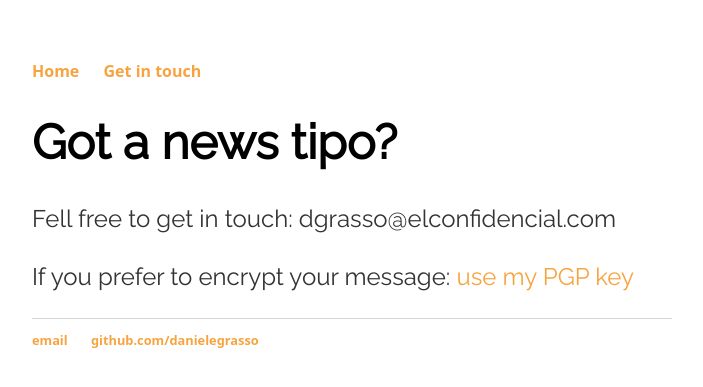
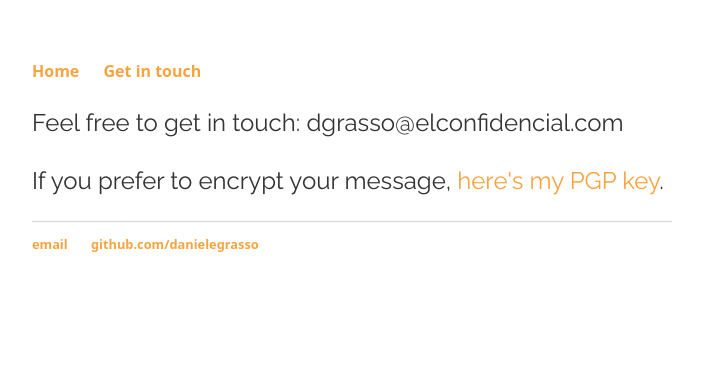
Before and after one commit to danielegrasso/danielegrasso.github.io, a Jekyll site: the page built from about/index.html, in a window 1280 px wide. Shown: the top 387 px of the page, without its empty margins (288-991 px from the left). Built offline with Jekyll 4.4.1, drawn with Linux system fonts in a browser that asks for light colours.

Commit message:
Update index.html

```diff
--- a/about/index.html
+++ b/about/index.html
@@ -1,7 +1,6 @@
 ---
 layout: default
-title: Got a news tipo?
+title: Got a news tip?
 ---
-<h1>{{ page.title }}</h1>
-<p>Fell free to get in touch: dgrasso@elconfidencial.com </p>
-<p>If you prefer to encrypt your message: <a href="https://pgp.mit.edu/pks/lookup?op=get&search=0xB36DDBB2D699885E" target="_blank">use my PGP key</a></p>
+<p>Feel free to get in touch: dgrasso@elconfidencial.com </p>
+<p>If you prefer to encrypt your message, <a href="https://pgp.mit.edu/pks/lookup?op=get&search=0xB36DDBB2D699885E" target="_blank">here's my PGP key</a>.</p>
```
